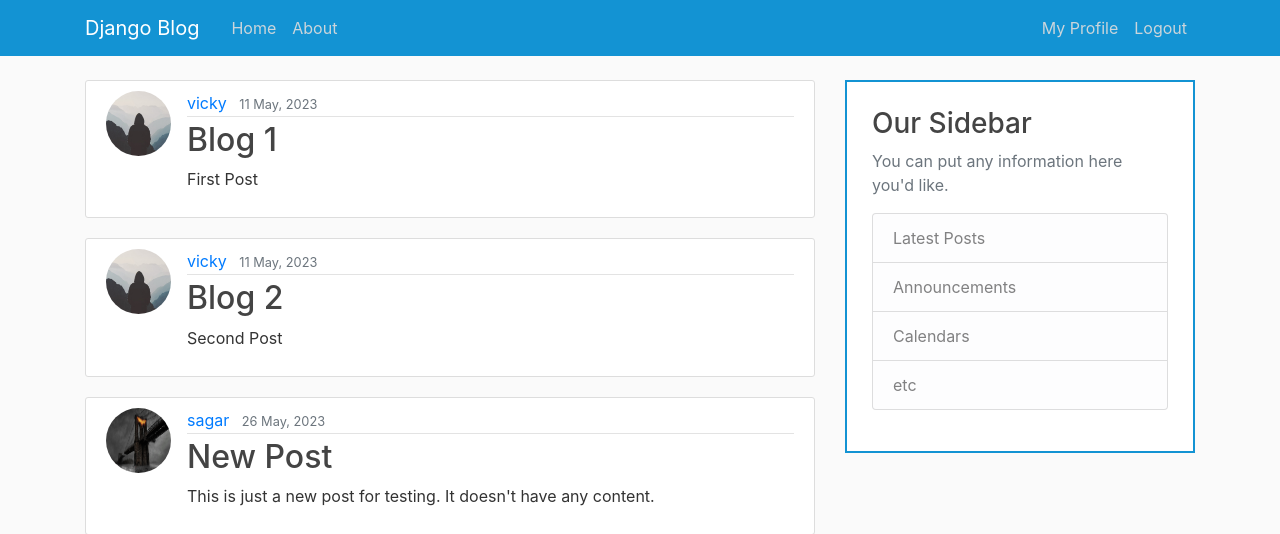
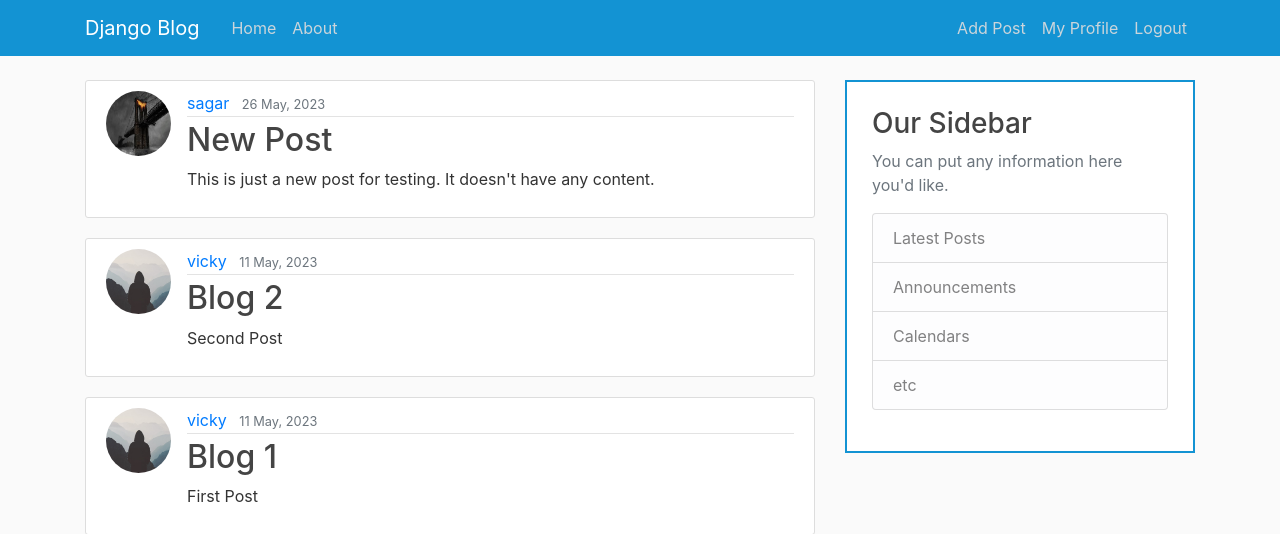
Before and after one commit to sagarkrishna1729/Django-Blog, a Django app: page / in a window 1280 px wide. Shown: the top 534 px of the page. Run offline with Django 3.2, Linux system fonts and the light colour scheme; a user stored in the database is signed in; data comes from the database, SQL or seed files in the repository; both versions use the stored data as it was after the commit; some libraries are stand-ins or nearby versions.

Commit message:
CRUD operation

```diff
--- a/blog/models.py
+++ b/blog/models.py
@@ -1,6 +1,7 @@
 from django.db import models
 from django.utils import timezone
 from django.contrib.auth.models import User
+from django.urls import reverse
 
 class Post(models.Model):
 	title = models.CharField(max_length=100)
@@ -10,3 +11,6 @@ class Post(models.Model):
 
 	def __str__(self):
 		return self.title
+
+	def get_absolute_url(self):
+		return reverse('post-detail', kwargs={'pk':self.pk})
--- a/blog/templates/blog/base.html
+++ b/blog/templates/blog/base.html
@@ -40,6 +40,7 @@
 	        <!-- Navbar Right Side -->
 	        <div class="navbar-nav">
 	        	{% if user.is_authenticated %}
+	        		<a class="nav-item nav-link" href="{% url 'post-create' %}">Add Post</a>
 	        		<a class="nav-item nav-link" href="{% url 'profile' %}">My Profile</a>
 	        		<a class="nav-item nav-link" href="{% url 'logout' %}">Logout</a>
 
--- a/blog/templates/blog/home.html
+++ b/blog/templates/blog/home.html
@@ -5,10 +5,10 @@
 		  <img class="rounded-circle article-img" src="{{ post.author.profile.image.url }}">
 		  <div class="media-body">
 		    <div class="article-metadata">
-		      <a class="mr-2" href="#">{{ post.author }}</a>
+		      <a class="mr-2" href="{% url 'profile'  %}">{{ post.author }}</a>
 		      <small class="text-muted">{{ post.date_posted|date:"d N, Y" }}</small>
 		    </div>
-		    <h2><a class="article-title" href="#">{{ post.title }}</a></h2>
+		    <h2><a class="article-title" href="{% url 'post-detail' post.id %}">{{ post.title }}</a></h2>
 		    <p class="article-content">{{ post.content }}</p>
 		  </div>
 		</article>
--- a/blog/urls.py
+++ b/blog/urls.py
@@ -1,7 +1,12 @@
 from django.urls import path
+from .views import PostListView, PostDetailView, PostCreateView, PostUpdateView, PostDeleteView
 from . import views
 
 urlpatterns = [
-    path('', views.home, name = 'blog-home'),
+    path('', PostListView.as_view(), name = 'blog-home'),
+    path('post/<int:pk>/', PostDetailView.as_view(), name = 'post-detail'),
+    path('post/new/', PostCreateView.as_view(), name = 'post-create'),
+    path('post/<int:pk>/update', PostUpdateView.as_view(), name = 'post-update'),
+    path('post/<int:pk>/delete', PostDeleteView.as_view(), name = 'post-delete'),
     path('about/', views.about, name = 'blog-about')
 ]
--- a/blog/views.py
+++ b/blog/views.py
@@ -1,6 +1,8 @@
 from django.shortcuts import render
+from django.contrib.auth.mixins import LoginRequiredMixin, UserPassesTestMixin
 from django.http import HttpResponse
 from .models import Post
+from django.views.generic import ListView,DetailView,CreateView, UpdateView, DeleteView
 
 
 def home(request):
@@ -9,5 +11,47 @@ def home(request):
 	}
 	return render(request, 'blog/home.html', context)
 
+class PostListView(ListView):
+	model = Post
+	template_name = 'blog/home.html'
+	context_object_name = 'posts'
+	ordering = ['-date_posted']
+
+class PostDetailView(DetailView):
+	model = Post
+
+class PostCreateView(LoginRequiredMixin, CreateView):
+	model = Post
+	fields = ['title', 'content']
+
+	def form_valid(self,form):
+		form.instance.author = self.request.user
+		return super().form_valid(form)
+
+
+class PostUpdateView(LoginRequiredMixin, UserPassesTestMixin, UpdateView):
+	model = Post
+	fields = ['title', 'content']
+
+	def form_valid(self,form):
+		form.instance.author = self.request.user
+		return super().form_valid(form)
+
+	def test_func(self):
+		post = self.get_object()
+		if self.request.user == post.author:
+			return True
+		return False
+
+class PostDeleteView(LoginRequiredMixin, UserPassesTestMixin,DeleteView):
+	model = Post
+	success_url = '/'
+
+	def test_func(self):
+		post = self.get_object()
+		if self.request.user == post.author:
+			return True
+		return False
+
 def about(request):
 	return render(request, 'blog/about.html', {'title' : 'About'})
--- a/users/models.py
+++ b/users/models.py
@@ -10,7 +10,7 @@ class Profile(models.Model):
 		return f'{self.user.username} Profile'
 
 	def save(self):
-		super.save()
+		super().save()
 		img = Image.open(self.image.path)
 
 		if img.height > 300 or img.width >300:
```
Also changed, not shown: blog/templates/blog/post_confirm_delete.html (added, +18 -0 lines), blog/templates/blog/post_detail.html (added, +22 -0 lines), blog/templates/blog/post_form.html (added, +18 -0 lines), db.sqlite3, media/profile_pics/DARK_KNIGHT_RISES_batman_superhero_fire_bridge_1920x1080_copy.jpg.
